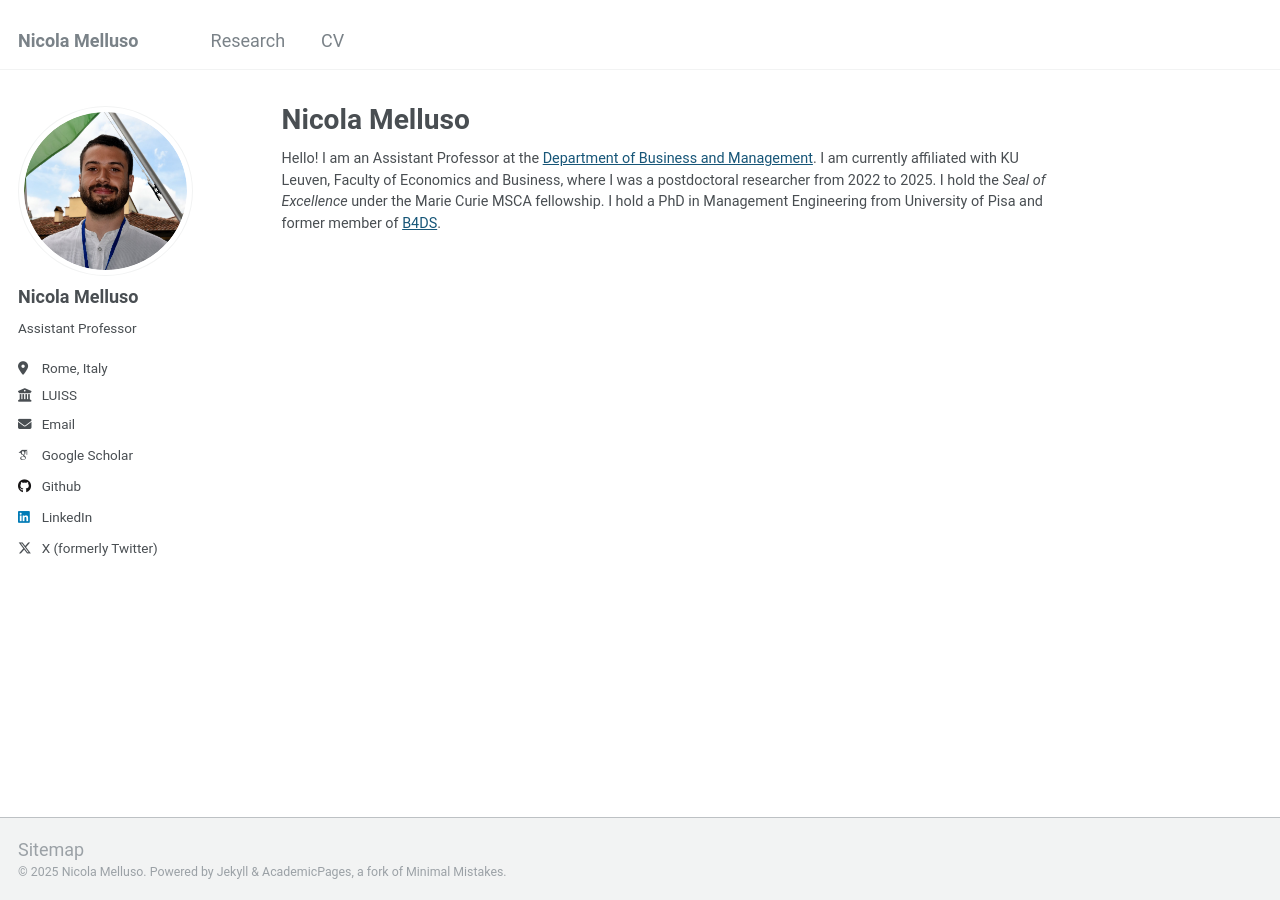
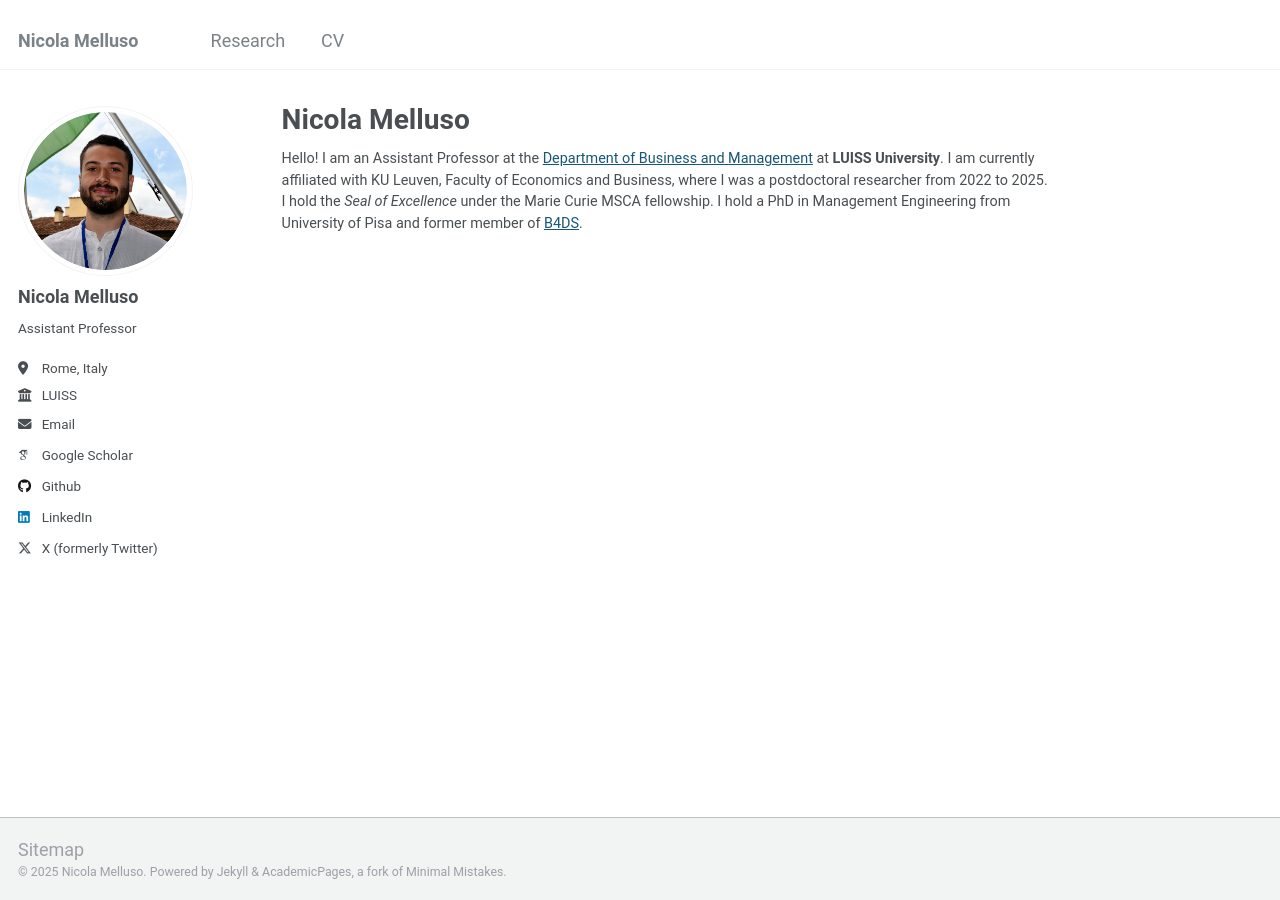
Before and after one commit to nicolamelluso/nicolamelluso.github.io, a Jekyll site: the page built from _pages/about.md, in a window 1280 px wide. Built offline with Jekyll 4.4.1, drawn with Linux system fonts in a browser that asks for light colours; some web fonts are replaced.

Commit message:
Update about.md

```diff
--- a/_pages/about.md
+++ b/_pages/about.md
@@ -8,4 +8,4 @@ redirect_from:
 seo_title: "Nicola Melluso"
 ---
 
-Hello! I am an Assistant Professor at the [Department of Business and Management](https://impresaemanagement.luiss.it/). I am currently affiliated with KU Leuven, Faculty of Economics and Business, where I was a postdoctoral researcher from 2022 to 2025. I hold the _Seal of Excellence_ under the Marie Curie MSCA fellowship. I hold a PhD in Management Engineering from University of Pisa and former member of [B4DS](http://b4ds.unipi.it/).
+Hello! I am an Assistant Professor at the [Department of Business and Management](https://impresaemanagement.luiss.it/) at **LUISS University**. I am currently affiliated with KU Leuven, Faculty of Economics and Business, where I was a postdoctoral researcher from 2022 to 2025. I hold the _Seal of Excellence_ under the Marie Curie MSCA fellowship. I hold a PhD in Management Engineering from University of Pisa and former member of [B4DS](http://b4ds.unipi.it/).
```
